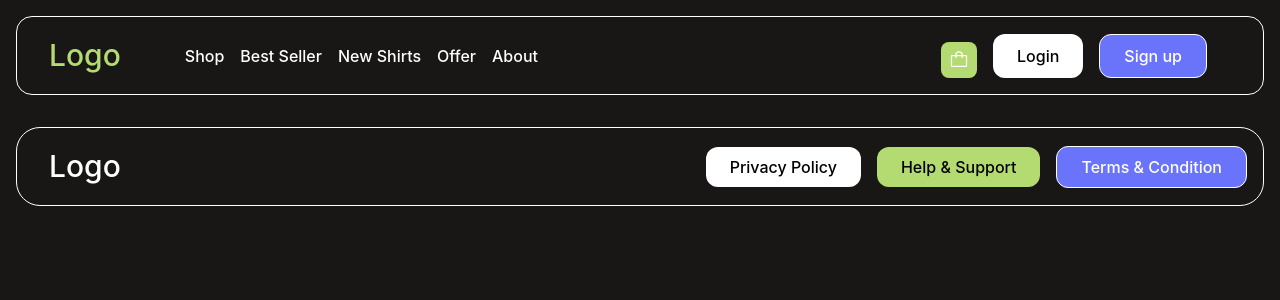
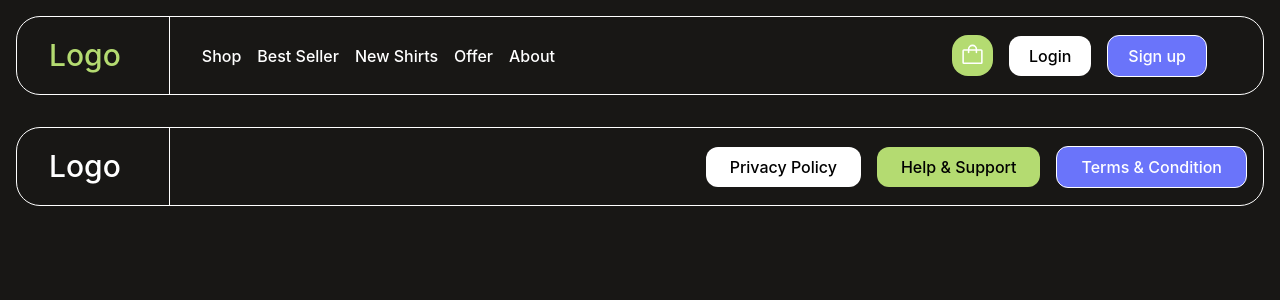
Before and after one commit to Mahdi-Mnx/Sports-Store, a React (Vite) app: page /store in a window 1280 px wide. Shown: the top 300 px of the page. Built offline with nearby package versions, Linux system fonts and the light colour scheme.

Commit message:
Header and Footer updated

```diff
--- a/src/Components/Footer.jsx
+++ b/src/Components/Footer.jsx
@@ -3,18 +3,19 @@ import React from "react";
 const Footer = () => {
   return (
     <div className="container max-w-screen-xl p-4 ">
-      <div className="w-full border border-white flex items-center rounded-3xl p-4 justify-between">
-        <div className="flex items-center pl-4">
-          <p className="text-[30px] text-white">Logo</p>
+      <div className="w-full border border-white flex items-center rounded-3xl px-4 justify-between">
+        <div className="flex items-stretch">
+          <p className="text-[30px] text-white py-4 pl-4">Logo</p>
+          <div className="h-auto border-l border-white mx-4 ml-12"></div>
         </div>
         <div className="flex gap-4 items-center ">
-          <button className=" bg-white px-6 py-2 rounded-xl text-black">
+          <button className=" bg-white px-6 py-2 rounded-xl text-black hover:bg-white/80">
             Privacy Policy
           </button>
           <button className="text-black bg-primary rounded-xl px-6 py-2 hover:bg-primary/80">
             Help & Support
           </button>
-          <button className="text-white border border-white bg-secondery rounded-xl px-6 py-2">
+          <button className="text-white border border-white bg-secondery rounded-xl px-6 py-2 hover:bg-secondery/80">
             Terms & Condition
           </button>
         </div>
--- a/src/Components/Header.jsx
+++ b/src/Components/Header.jsx
@@ -3,26 +3,31 @@ import { PiBag } from "react-icons/pi";
 
 const Header = () => {
   return (
-    <div className="container max-w-screen-xl p-4 ">
-      <div className="w-full border border-white flex items-center rounded-2xl p-4 px-8 justify-between">
-        <div className="flex items-center">
-          <p className="text-[30px] text-primary">Logo</p>
-          <div className="ml-16">
-            <ul className="flex gap-4 text-white">
-              <li>Shop</li>
-              <li>Best Seller</li>
-              <li>New Shirts</li>
-              <li>Offer</li>
-              <li>About</li>
+    <div className="container max-w-screen-2xl p-4">
+      <div className="w-full border border-white flex items-center rounded-3xl  px-8 justify-between">
+        <div className="flex items-stretch">
+          <p className="text-[30px] text-primary flex items-center py-4">
+            Logo
+          </p>
+          <div className="h-auto border-l border-white mx-4 ml-12"></div>
+          <div className="ml-4 flex items-center">
+            <ul className="flex gap-4 text-white items-center">
+              <li className="cursor-pointer">Shop</li>
+              <li className="cursor-pointer">Best Seller</li>
+              <li className="cursor-pointer">New Shirts</li>
+              <li className="cursor-pointer">Offer</li>
+              <li className="cursor-pointer">About</li>
             </ul>
           </div>
         </div>
-        <div className="flex gap-4 pr-6">
-          <button className=" bg-primary px-2 py-2 rounded-lg items-center justify-center flex text-[20px] mt-2">
+        <div className="flex gap-4 pr-6 items-center">
+          <button className="bg-primary px-2 py-2 rounded-2xl text-[25px] hover:bg-primary/70">
             <PiBag />
           </button>
-          <button className="text-black bg-white rounded-xl px-6">Login</button>
-          <button className="text-white border border-white bg-secondery rounded-xl px-6">
+          <button className="text-black bg-white rounded-xl px-5 py-2 hover:bg-white/80">
+            Login
+          </button>
+          <button className="text-white border border-white bg-secondery rounded-xl px-5 py-2 hover:bg-secondery/70">
             Sign up
           </button>
         </div>
```
Also changed, not shown: src/Pages/Home.jsx (+6 -6 lines).
